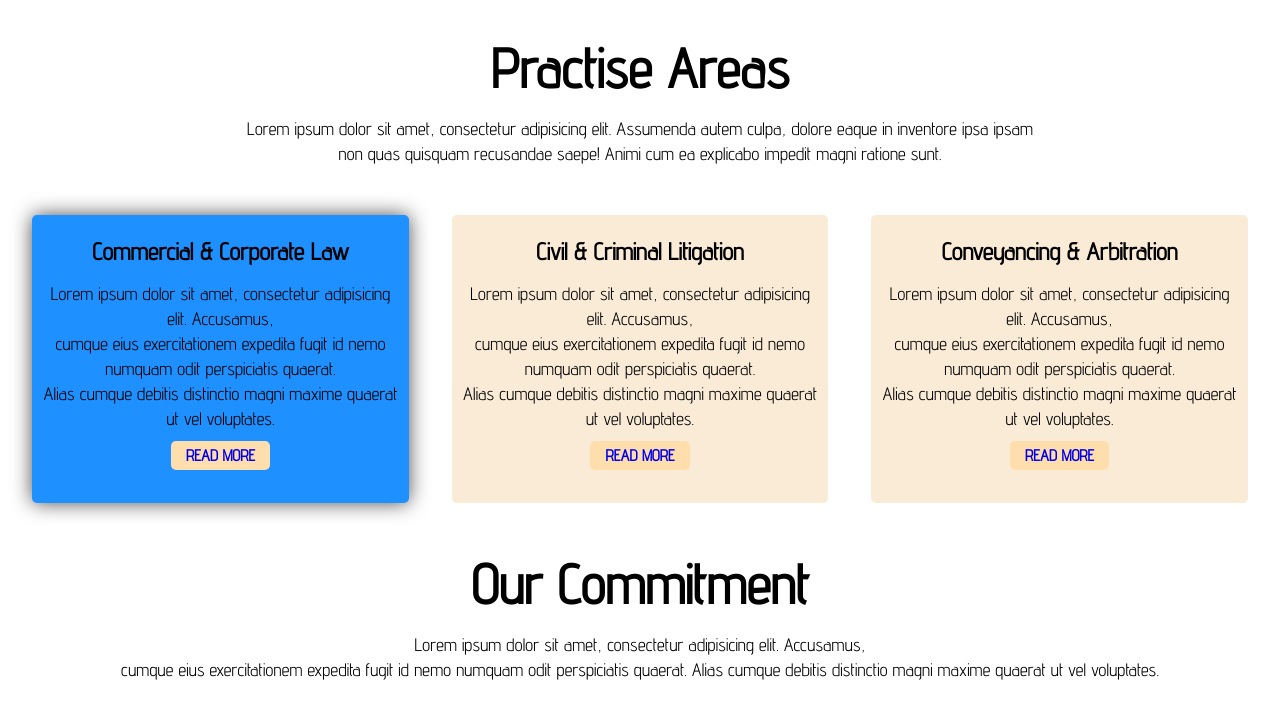
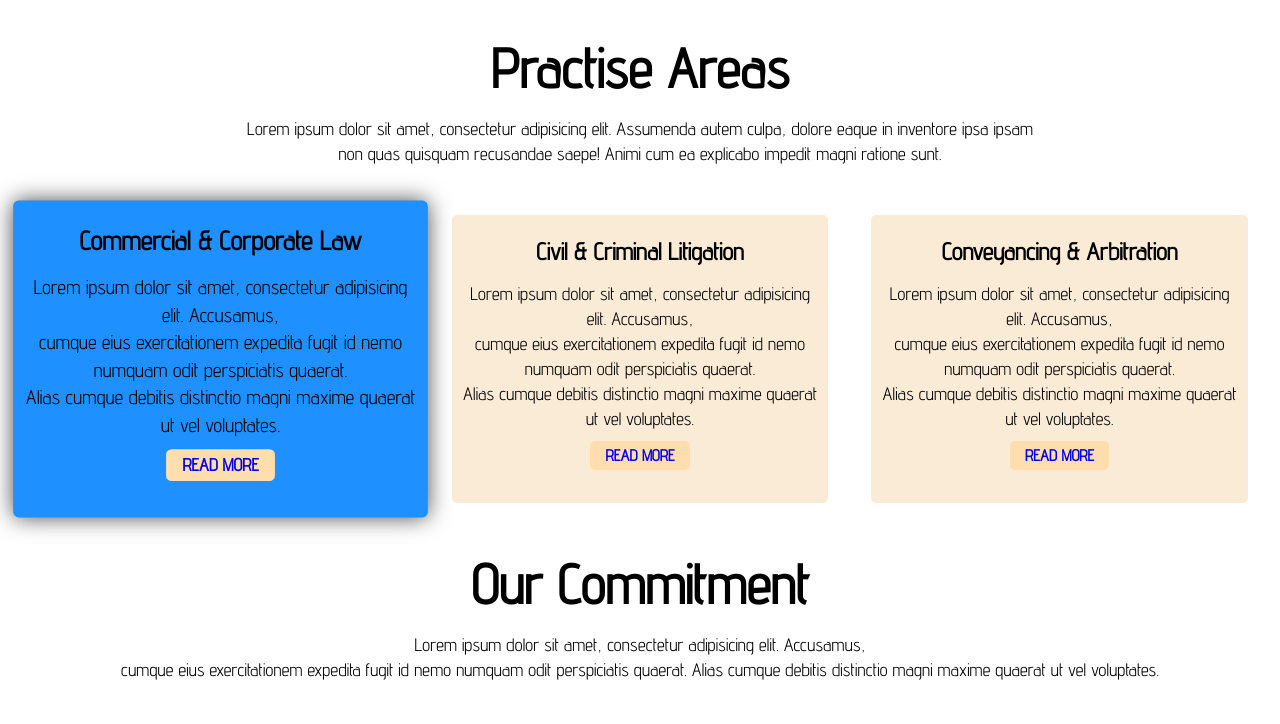
Before and after one commit to Charles-Muia/The_Marathon_Continues, a PHP site: page /H1.php in a window 1280 px wide, with the pointer over the restyled element. Shown: the part 800-1524 px from the top of the page. Run offline with PHP 8.4, Linux system fonts and the light colour scheme; some libraries are stand-ins or nearby versions.

Commit message:
Lawfirm_13

```diff
--- a/Style.css
+++ b/Style.css
@@ -309,6 +309,8 @@
         .practise-col:hover {
             background-color: dodgerblue;
             box-shadow: 0 0 20px 0 rgba(0,0,0,0.7);
+            transform: scale(1.1);
+            z-index: 0.5;
         }
 
         .Practise-2 {
@@ -1006,7 +1008,6 @@
             color: darkblue;
             border-radius: 5px;
             box-sizing: border-box;
-
         }
 
         .p-numbers-col .fa {
```
Also changed, not shown: Pics/sandy-millar-YeJWDWeIZho-unsplash.jpg (added).
